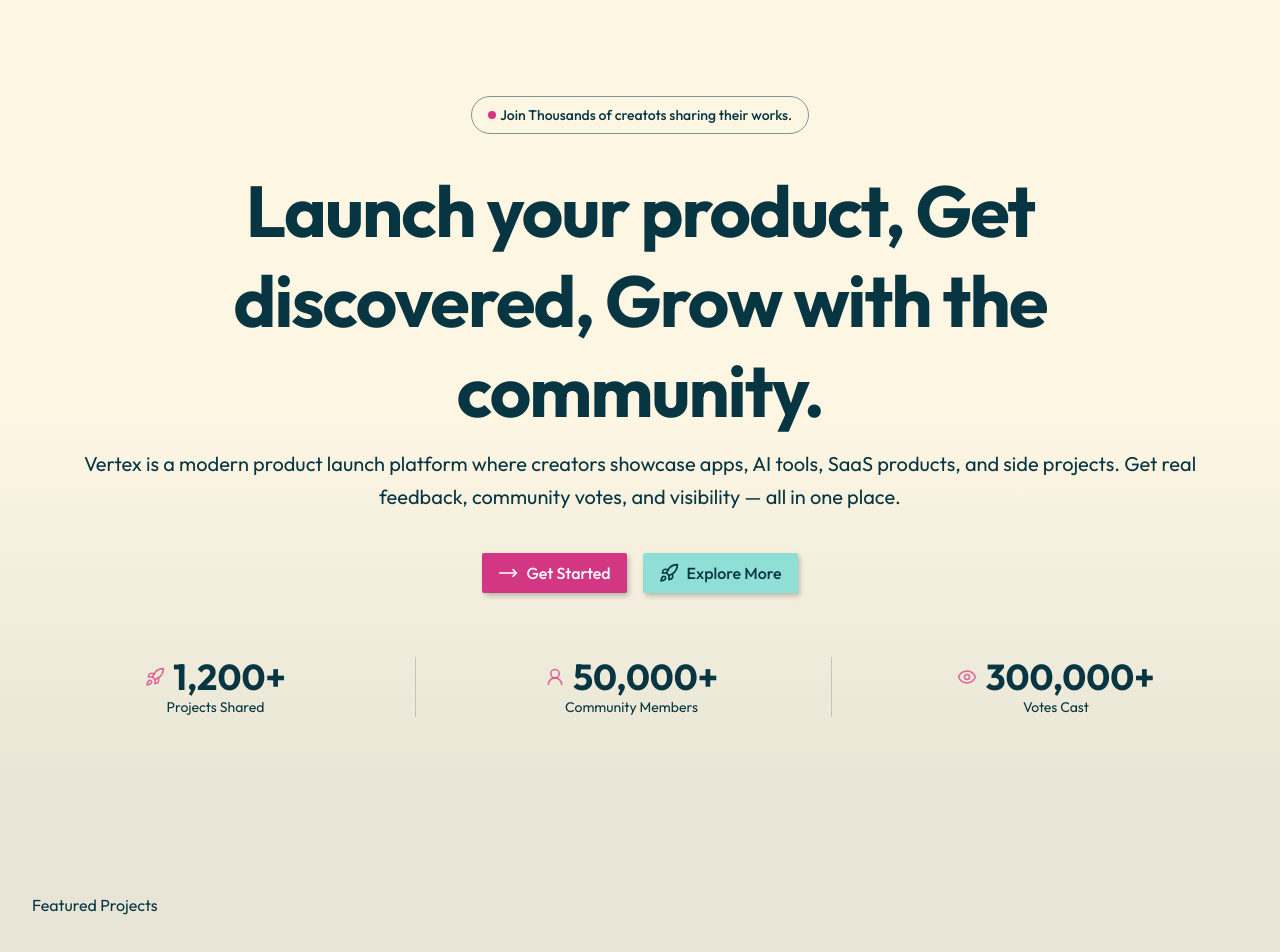
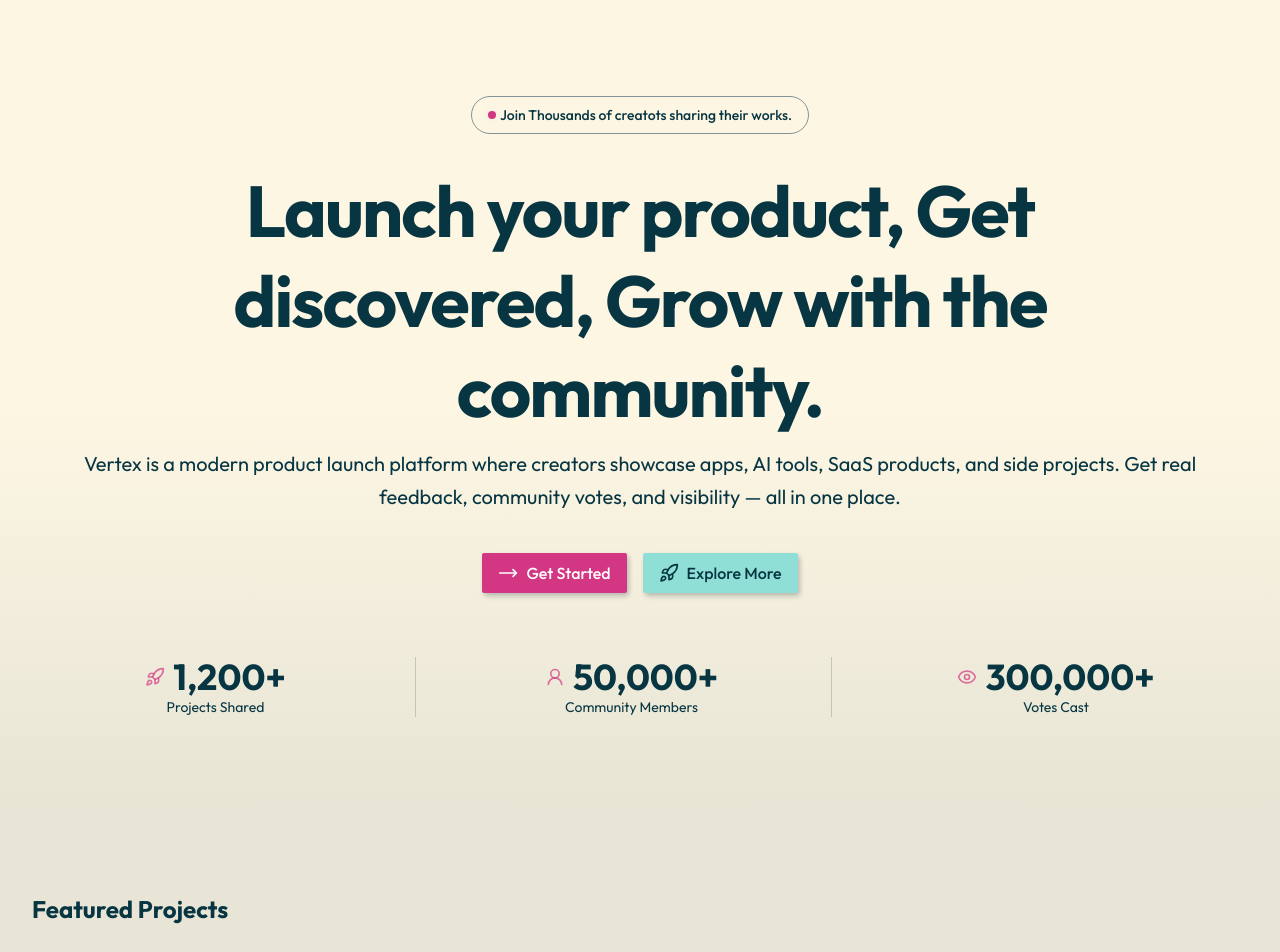
Before and after one commit to bijaya-dev07/Vertex, a Next.js app in the folder vertex/: page / in a window 1280 px wide. Shown: the top 952 px of the page. Built offline with nearby package versions, Linux system fonts and the light colour scheme.

Commit message:
feat: update page title and refactor FeaturedProjects component to use SectionHeader

```diff
--- a/vertex/app/layout.tsx
+++ b/vertex/app/layout.tsx
@@ -8,7 +8,7 @@
 });
 
 export const metadata: Metadata = {
-  title: "Vertex - Launch your product, Get discovered, Grow with the community.",
+  title: "Vertex - Build Discover Grow",
   description: "Launch products. Get votes. Grow.",
 };
 
--- /dev/null
+++ b/vertex/components/common/section-header.tsx
@@ -0,0 +1,9 @@
+export default function SectionHeader({ title }: { title: string }) {
+  return (
+    <div className="mb-8">
+      <div className="items-center flex gap-2 mb-3">
+        <h2 className="text-2xl font-bold">{title}</h2>
+      </div>
+    </div>
+  );
+}
--- a/vertex/components/ui/landing-page/featured-projects.tsx
+++ b/vertex/components/ui/landing-page/featured-projects.tsx
@@ -1,10 +1,12 @@
+import SectionHeader from "@/components/common/section-header";
+
 export default function FeaturedProjects() {
   return (
     <div>
       <section className="py-20 bg-muted/20">
         <div className="wrapper">
           <div className="flex items-center justify-between mb-12">
-            <h1>Featured Projects</h1>
+            <SectionHeader title="Featured Projects" />
           </div>
         </div>
       </section>
```
Also changed, not shown: 1 other file (tests, documents, lock files or other folders).
